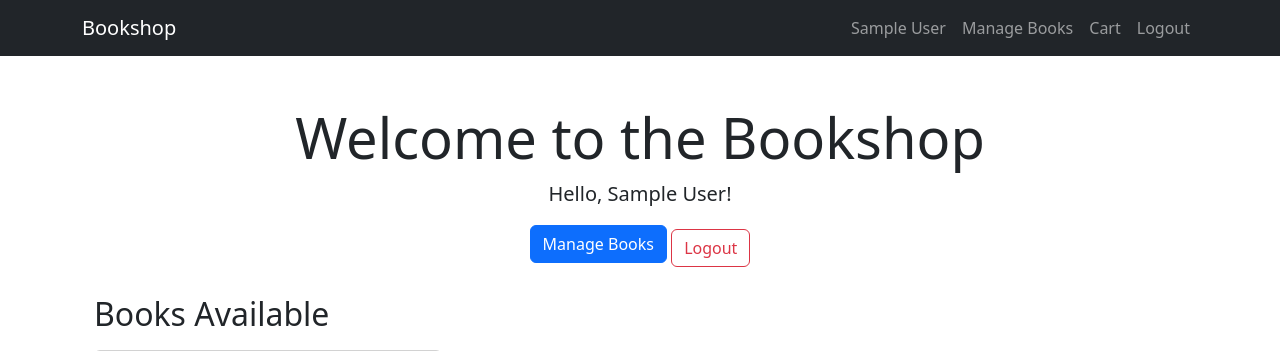
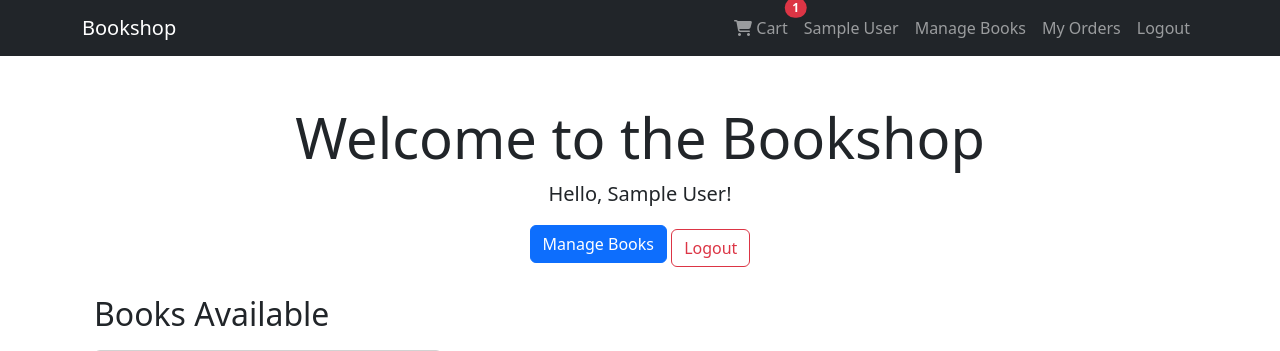
Before and after one commit to OreAdebiyi14/BookshopCA4, a Flask app: page / in a window 1280 px wide. Shown: the top 351 px of the page. Run offline with Flask 3, Linux system fonts and the light colour scheme; a user stored in the database is signed in; tables that the repository leaves empty hold one stand-in row (values such as "Sample post"); grey boxes marked "Sample" are stand-in pictures; parts of the project's set-up code (start-up, migrations or seed data) failed here and were passed over.

Commit message:
commit 7: Working on the cart feature

```diff
--- a/bookshop/app/models.py
+++ b/bookshop/app/models.py
@@ -48,6 +48,10 @@ class Order(db.Model):
     user = db.relationship('User', backref='orders')
     items = db.relationship('Item', backref='order', cascade='all, delete-orphan')
 
+    @property
+    def total(self):
+        return sum(item.price_at_purchase * item.quantity for item in self.items)
+
 
 class Item(db.Model):
     __tablename__ = 'Items'
--- a/bookshop/app/routes.py
+++ b/bookshop/app/routes.py
@@ -1,6 +1,5 @@
 from os import abort
-from urllib import request
-from flask import Blueprint, render_template, redirect, url_for, flash
+from flask import Blueprint, render_template, redirect, url_for, flash, request
 from flask_login import login_user, logout_user, login_required, current_user
 from werkzeug.security import generate_password_hash, check_password_hash
 from .models import CartItem, Order, User, Book, Item
@@ -132,17 +131,21 @@ def edit_book(book_id):
 @main.route('/cart')
 @login_required
 def view_cart():
-    items = CartItem.query.filter_by(user_id=current_user.user_id).all()
-    return render_template('cart.html', items=items)
+    cart_items = CartItem.query.filter_by(user_id=current_user.user_id).all()
+    return render_template('cart.html', cart_items=cart_items)
 
 @main.route('/cart/add/<int:book_id>', methods=['POST'])
 @login_required
 def add_to_cart(book_id):
-    existing = CartItem.query.filter_by(user_id=current_user.user_id, book_id=book_id).first()
+    existing = CartItem.query.filter_by(
+        user_id=current_user.user_id,
+        book_id=book_id).first()
     if existing:
         existing.quantity += 1
     else:
-        new_item = CartItem(user_id=current_user.user_id, book_id=book_id, quantity=1)
+        new_item = CartItem(
+            user_id=current_user.user_id,
+            book_id=book_id, quantity=1)
         db.session.add(new_item)
     db.session.commit()
     flash('Book added to cart!')
@@ -160,25 +163,6 @@ def remove_from_cart(item_id):
     flash('Item removed.')
     return redirect(url_for('main.view_cart'))
 
-@main.route('/cart')
-@login_required
-def view_cart():
-    cart_items = CartItem.query.filter_by(user_id=current_user.user_id).all()
-    return render_template('cart.html', cart_items=cart_items)
-
-@main.route('/cart/remove/<int:item_id>', methods=['POST'])
-@login_required
-def remove_from_cart(item_id):
-    item = CartItem.query.get_or_404(item_id)
-    if item.user_id != current_user.user_id:
-        flash("Unauthorized", "danger")
-        return redirect(url_for('main.view_cart'))
-
-    db.session.delete(item)
-    db.session.commit()
-    flash("Item removed from cart.", "success")
-    return redirect(url_for('main.view_cart'))
-
 @main.route('/cart/update/<int:item_id>', methods=['POST'])
 @login_required
 def update_quantity(item_id):
@@ -188,28 +172,18 @@ def update_quantity(item_id):
         return redirect(url_for('main.view_cart'))
 
     try:
-        item.quantity = int(request.form['quantity'])
+        new_quantity = int(request.form.get('quantity'))
+        print(f"Received quantity: {new_quantity}")
+        if new_quantity < 1:
+            db.session.delete(item)
+        else:
+            item.quantity = new_quantity
         db.session.commit()
-        flash("Quantity updated.", "success")
-    except:
-        flash("Invalid quantity.", "danger")
+        flash('Cart updated.', 'success')
+    except Exception as e:
+        flash('Invalid quantity.', 'danger')
+        print(f"Error: {e}")
     return redirect(url_for('main.view_cart'))
-
-@main.route('/cart/checkout', methods=['POST'])
-@login_required
-def checkout():
-    cart_items = CartItem.query.filter_by(user_id=current_user.user_id).all()
-    if not cart_items:
-        flash("Your cart is empty.", "warning")
-        return redirect(url_for('main.view_cart'))
-
-    # Optionally save to Orders table here...
-    for item in cart_items:
-        db.session.delete(item)
-    db.session.commit()
-
-    flash("Checkout successful! Thank you for your order.", "success")
-    return redirect(url_for('main.home'))
 
 @main.route('/checkout', methods=['POST'])
 @login_required
@@ -263,3 +237,10 @@ def order_confirmation(order_id):
         abort(403)
     items = Item.query.filter_by(order_id=order_id).all()
     return render_template('order_confirmation.html', order=order, items=items)
+
+@main.context_processor
+def inject_cart_count():
+    if current_user.is_authenticated:
+        count = CartItem.query.filter_by(user_id=current_user.user_id).count()
+        return {'cart_count': count}
+    return {'cart_count': 0}
--- a/bookshop/app/templates/base.html
+++ b/bookshop/app/templates/base.html
@@ -5,6 +5,7 @@
   <title>Bookshop</title>
   <meta name="viewport" content="width=device-width, initial-scale=1">
   <link href="https://cdn.jsdelivr.net/npm/bootstrap@5.3.0/dist/css/bootstrap.min.css" rel="stylesheet">
+  <link rel="stylesheet" href="https://cdnjs.cloudflare.com/ajax/libs/font-awesome/6.5.0/css/all.min.css" integrity="sha512-..." crossorigin="anonymous" referrerpolicy="no-referrer" />
 </head>
 <body>
   <nav class="navbar navbar-expand-lg navbar-dark bg-dark mb-4">
@@ -12,14 +13,24 @@
       <a class="navbar-brand" href="{{ url_for('main.home') }}">Bookshop</a>
       <div class="collapse navbar-collapse">
         <ul class="navbar-nav ms-auto">
+          <li class="nav-item">
+            <a class="nav-link position-relative" href="{{ url_for('main.view_cart') }}">
+              <i class="fa-solid fa-cart-shopping"></i>
+              Cart
+              {% if cart_count and cart_count > 0 %}
+                <span class="position-absolute top-0 start-100 translate-middle badge rounded-pill bg-danger">
+                  {{ cart_count }}
+                  <span class="visually-hidden">items in cart</span>
+                </span>
+              {% endif %}
+            </a>
+          </li>
           {% if current_user.is_authenticated %}
             <li class="nav-item"><a class="nav-link" href="#">{{ current_user.full_name }}</a></li>
             {% if current_user.is_admin %}
               <li class="nav-item"><a class="nav-link" href="{{ url_for('main.admin_books') }}">Manage Books</a></li>
             {% endif %}
-            <li class="nav-item">
-              <a class="nav-link" href="{{ url_for('main.view_cart') }}">Cart</a>
-            </li>
+            <li class="nav-item"><a class="nav-link" href="{{ url_for('main.order_history') }}">My Orders</a></li>
             <li class="nav-item"><a class="nav-link" href="{{ url_for('main.logout') }}">Logout</a></li>
           {% else %}
             <li class="nav-item"><a class="nav-link" href="{{ url_for('main.login') }}">Login</a></li>
--- a/bookshop/app/templates/home.html
+++ b/bookshop/app/templates/home.html
@@ -31,6 +31,7 @@
 
           {% if current_user.is_authenticated and not current_user.is_admin %}
             <form action="{{ url_for('main.add_to_cart', book_id=book.book_id) }}" method="POST" class="mt-auto">
+              <p>Cart has {{ cart_count }} items</p>
               <button class="btn btn-sm btn-primary">Add to Cart</button>
             </form>
           {% endif %}
```
Also changed, not shown: bookshop/app/templates/cart.html (+33 -1 lines), 1 other file.
